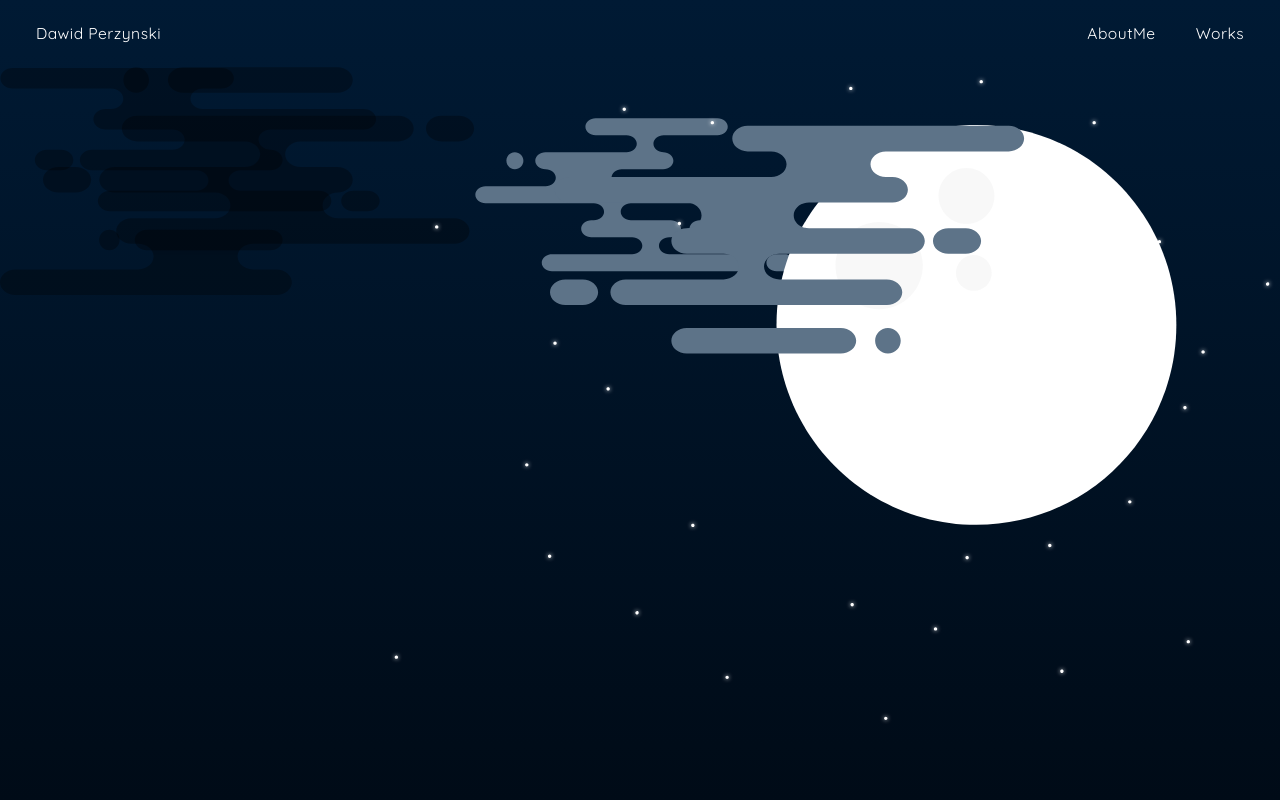
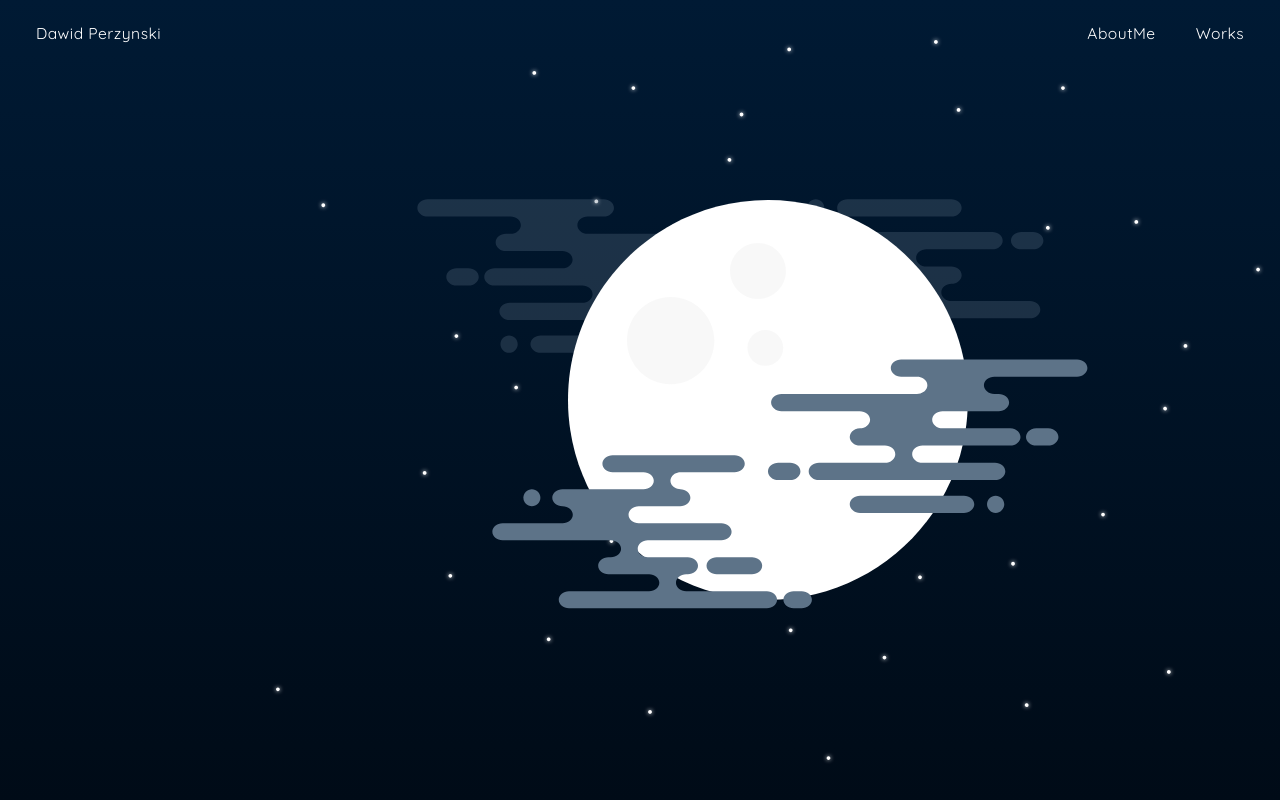
Before and after one commit to ThePojers/Dawid-Perzynski-Website, a React (Create React App) app: page / in a window 1280 px wide. Shown: the top 800 px of the page. Built offline with nearby package versions, Linux system fonts and the light colour scheme.

Commit message:
stable homepage

```diff
--- a/src/components/features/HomePageImages/HomePageImages.module.scss
+++ b/src/components/features/HomePageImages/HomePageImages.module.scss
@@ -1,32 +1,50 @@
 
 .container{
-  position: relative;
-  max-width: 100vw;
-  max-height: 100vh;
+  // position: relative;
+  // width: 90vw;
+  // height: 90vh;
+  // display: flex;
+  // justify-content: center;
+  position: absolute;
+  top: 0;
+  bottom: 0;
+  left: 20%;
+  margin: auto;
+  height: 80vh;
+  width: 80vw;
+  display: flex;
+  align-items: center;
+  justify-content: center;
 
 .moon {
     position: absolute;
-    max-width: 50vw;
-    max-height: 50vh;
-    left: 55%;
-    top: 25%;
+    // align-items: flex-end;
+    // // overflow: hidden;
+    width: 50vw;
+    height: 50vh;
+    // margin: 10rem 0 0 80rem;
     z-index: 100;
+    // width: 39.350180505%;
+    // height: 39.350180505%;
+
     // filter: drop-shadow(0 0 10px rgba(255, 255, 255, 0.5));
   }
-
+// FRONT CLOUD
   .cloudOneFront {
-
-    left: 100%;
+    position: absolute;
+    left: 23%;
     top: 55%;
-    max-width: 25vw;
-    max-height: 25vh;
+    width: 25vw;
+    height: 25vh;
     z-index: 101;
   }
 
   .cloudTwoFront {
     position: absolute;
-    left: 43%;
-    top: 25%;
+    left: 50%;
+    top: 40%;
+    width: 25vw;
+    height: 25vh;
     z-index: 101;
   }
   .cloudThreeFront {
@@ -35,25 +53,34 @@
     top: 25%;
     z-index: 101;
   }
+// BACK CLOUD
   .cloudOneBack {
     position: absolute;
+    width: 25vw;
+    height: 25vh;
+    right: 53%;
+    top: 15%;
     z-index: 99;
   }
-  .cloudOneBack {
+  .cloudTwoBack {
     position: absolute;
+    width: 25vw;
+    height: 25vh;
+    right: 23%;
+    top: 15%;
     z-index: 99;
   }
 }
 
   .stars {
     position: absolute;
-    left: 25%;
-    top: 10%;
-    max-width: 80vw;
-    max-height: 80vh;
+    width: 90vw;
+    height:90vh;
+    // margin: -100vh 0 0 0;
+    overflow: hidden;
     z-index: 98;
     animation: glowStars 3s ease-in-out infinite alternate;
-    // filter: drop-shadow(0 0 3px rgb(255, 255, 255));
+    filter: drop-shadow(0 0 3px rgb(255, 255, 255));
   }
 
   @keyframes glowStars {
--- a/src/components/features/Stars/Stars.module.scss
+++ b/src/components/features/Stars/Stars.module.scss
@@ -1,3 +1,15 @@
+.back{
+  position: absolute;
+  top: -60%;
+  bottom: 0;
+  height: 80vh;
+  width: 80vw;
+  display: flex;
+  align-items: center;
+  justify-content: center;
+
+}
+
 .night{
    position: relative;
     width: 60%;
@@ -76,51 +88,51 @@
   }
 
   .star:nth-child(1){
-    top: calc(50% - 100px);
-    left: calc(50% - 250px);
-    animation-delay: 1s;
+    top: calc(-1% - 100px);
+    left: calc(50% + 250px);
+    animation-delay: 0s;
   }
 
   .star:nth-child(1)::before, .star:nth-child(1)::after{
-    animation-delay: 1s;
+    animation-delay: 0s;
   }
 
   .star:nth-child(2){
-    top: calc(50% - 50px);
-    left: calc(50% - 200px);
-    animation-delay: 1s;
+    top: calc(-80% - 100px);
+    left: calc(-15% + 250px);
+    animation-delay: 4s;
   }
 
   .star:nth-child(2)::before, .star:nth-child(2)::after{
-    animation-delay: 1s;
+    animation-delay: 4s;
   }
 
   .star:nth-child(3){
-    top: calc(50% - 0px);
-    left: calc(50% - 150px);
-    animation-delay: 1.4s;
+    top: calc(-80% - 100px);
+    left: calc(80% + 250px);
+    animation-delay: 8s;
   }
 
   .star:nth-child(3)::before, .star:nth-child(3)::after{
-    animation-delay: 1.4s;
+    animation-delay: 8s;
   }
 
   .star:nth-child(4){
-    top: calc(50% - -50px);
-    left: calc(50% - 200px);
-    animation-delay: 1.6s;
+    top: calc(-70% + 90px);
+    left: calc(20% + 200px);
+    animation-delay: 14s;
   }
 
   .star:nth-child(4)::before, .star:nth-child(4)::after{
-    animation-delay: 1.6s;
+    animation-delay: 14s;
   }
 
-  .star:nth-child(5){
-    top: calc(50% - -100px);
-    left: calc(50% - 250px);
-    animation-delay: 1.8s;
-  }
+  // .star:nth-child(5){
+  //   top: calc(50% - -100px);
+  //   left: calc(50% - 250px);
+  //   animation-delay: 18s;
+  // }
 
-  .star:nth-child(5)::before, .star:nth-child(5)::after{
-    animation-delay: 1.8s;
-  }
+  // .star:nth-child(5)::before, .star:nth-child(5)::after{
+  //   animation-delay: 18s;
+  // }
--- a/src/styles/global.scss
+++ b/src/styles/global.scss
@@ -5,15 +5,18 @@
 
 *, *::before, *::after {
   box-sizing: border-box;
+
 }
 
 html {
   width: 100%;
   height: 100%;
+
 }
 
 body {
 
+  overflow: hidden;
   background: $gradient-background;
   background-repeat: no-repeat;
   margin: 0;
```
Also changed, not shown: src/components/features/HomePageImages/HomePageImages.js, 1 other file (tests, documents, lock files or other folders).
